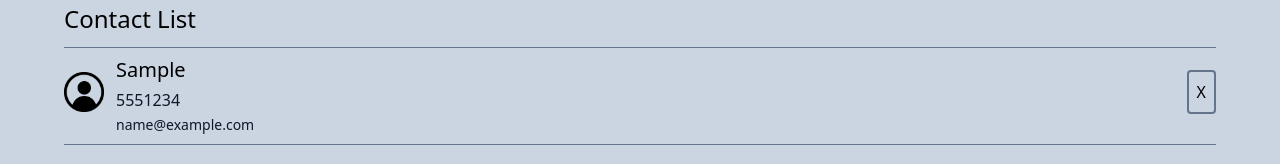
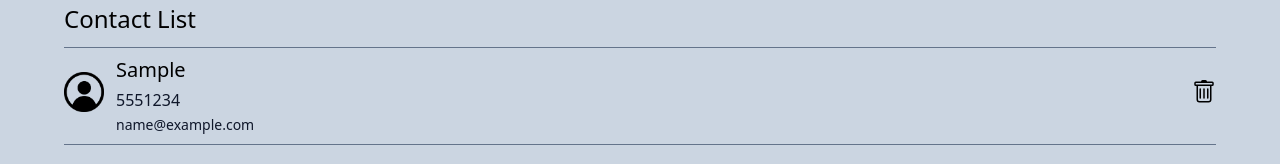
Before and after one commit to MuntasirTonmoy/contact-list-react, a React (Vite) app: page / in a window 1280 px wide. Both pictures are taken after typing "Sample", "5551234", "name@example.com" into the empty fields and a click on the button "Add". Shown: the part 455-619 px from the top of the page. Built offline with nearby package versions, Linux system fonts and the light colour scheme.

Commit message:
react icons added

```diff
--- a/package.json
+++ b/package.json
@@ -10,7 +10,8 @@
   },
   "dependencies": {
     "react": "^18.2.0",
-    "react-dom": "^18.2.0"
+    "react-dom": "^18.2.0",
+    "react-icons": "^4.7.1"
   },
   "devDependencies": {
     "@types/react": "^18.0.26",
--- a/src/components/ContactCard.jsx
+++ b/src/components/ContactCard.jsx
@@ -1,4 +1,5 @@
 import React from "react";
+import { BsTrash } from "react-icons/bs";
 
 const ContactCard = props => {
   const { name, phone, email } = props.contact;
@@ -28,7 +29,8 @@ const ContactCard = props => {
           </p>
         </div>
       </div>
-      <span className="border-2 border-slate-500 rounded p-2">X</span>
+
+      <BsTrash className="text-2xl font-bold cursor-pointer" />
     </div>
   );
 };
```
Also changed, not shown: 1 other file (tests, documents, lock files or other folders).
